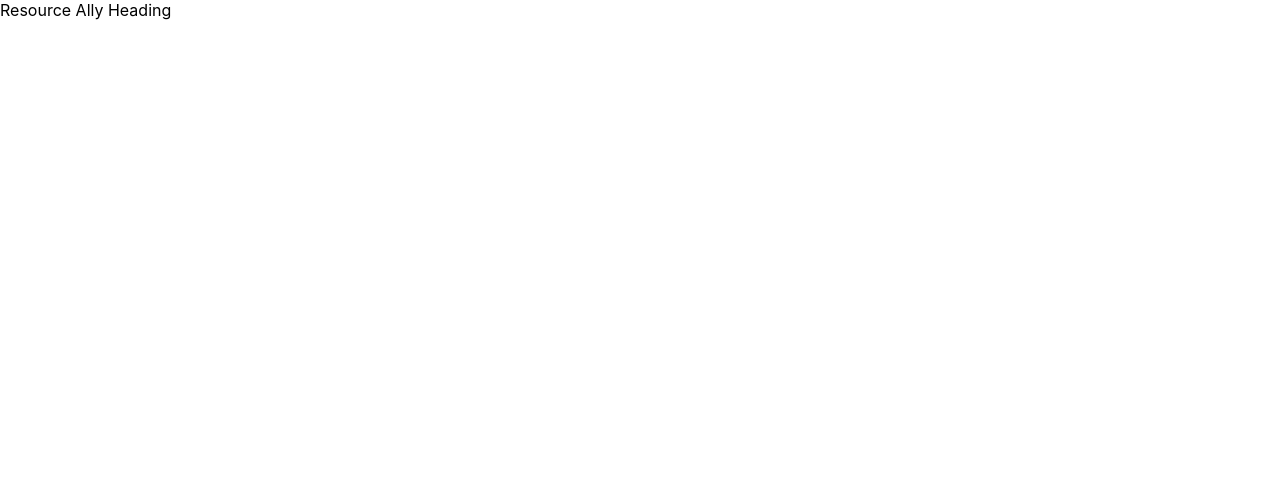
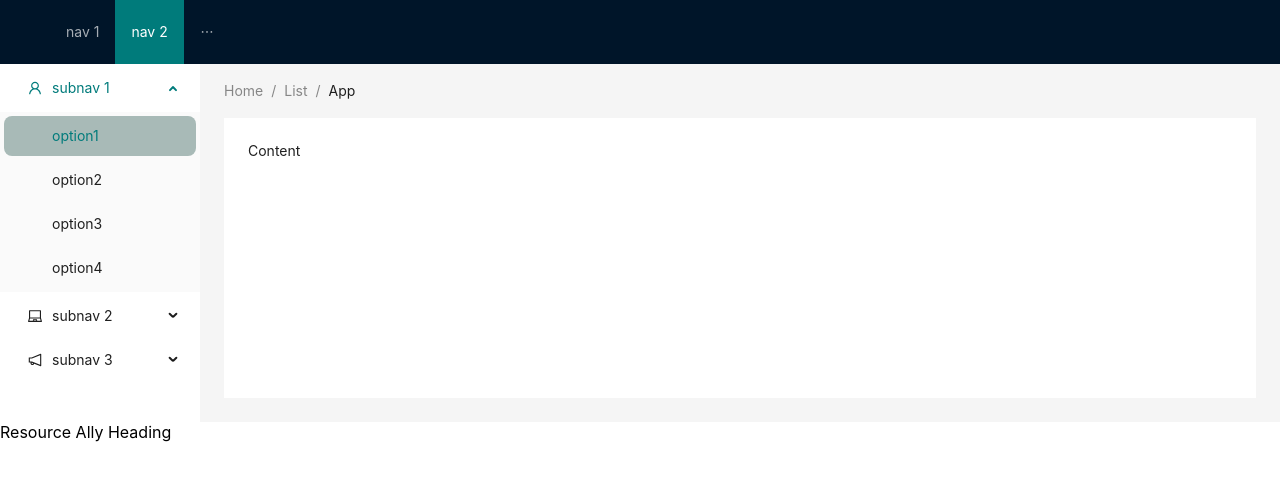
Before and after one commit to KamranAtta/wisepicks, a React (Create React App) app: page / in a window 1280 px wide. Shown: the top 480 px of the page. Built offline with nearby package versions, Linux system fonts and the light colour scheme.

Commit message:
react router configuration

```diff
--- a/package.json
+++ b/package.json
@@ -17,6 +17,7 @@
     "react": "^18.2.0",
     "react-dom": "^18.2.0",
     "react-redux": "^8.0.5",
+    "react-router-dom": "^6.11.2",
     "react-scripts": "5.0.1",
     "typescript": "^4.8.2",
     "web-vitals": "^2.1.4"
--- a/src/App.tsx
+++ b/src/App.tsx
@@ -1,17 +1,20 @@
+import { ConfigProvider } from 'antd';
+import { Provider } from 'react-redux';
+import { BrowserRouter } from 'react-router-dom'
+
 import './App.css';
 import { theme } from './theme';
+import  Router  from './Routes'
 import { store } from './store/store';
-
-import { ConfigProvider } from 'antd';
-import { Provider } from 'react-redux';
-import Home from './views/home';
 
 function App() {
   return (
     <ConfigProvider theme={theme}>
       <Provider store={store}>
-        <Home />
-      </Provider>
+        <BrowserRouter>
+        <Router />
+        </BrowserRouter>
+        </Provider>
     </ConfigProvider>
   );
 }
--- /dev/null
+++ b/src/Routes.tsx
@@ -0,0 +1,16 @@
+import { Fragment } from 'react';
+import { Routes, Route } from 'react-router-dom';
+import Dashboard from './components/common/Dashboard'
+import Home from './views/Home';
+const Router = () => {
+  return (
+    <Fragment>
+      <Dashboard />
+      <Routes>
+        <Route path="/" element={<Home />} />
+      </Routes>
+    </Fragment>
+  );
+};
+
+export default Router;
--- /dev/null
+++ b/src/components/common/Dashboard/SideBar/index.tsx
@@ -0,0 +1,77 @@
+import React from 'react';
+import { LaptopOutlined, NotificationOutlined, UserOutlined } from '@ant-design/icons';
+import type { MenuProps,  } from 'antd';
+// eslint-disable-next-line no-duplicate-imports
+import { Breadcrumb, Layout, Menu, theme } from 'antd';
+
+const { Header, Content, Sider } = Layout;
+
+const items1: MenuProps['items'] = ['1', '2', '3'].map((key) => ({
+  key,
+  label: `nav ${key}`,
+}));
+
+const items2: MenuProps['items'] = [UserOutlined, LaptopOutlined, NotificationOutlined].map(
+  (icon, index) => {
+    const key = String(index + 1);
+
+    return {
+      key: `sub${key}`,
+      icon: React.createElement(icon),
+      label: `subnav ${key}`,
+
+      children: new Array(4).fill(null).map((_, j) => {
+        const subKey = index * 4 + j + 1;
+        return {
+          key: subKey,
+          label: `option${subKey}`,
+        };
+      }),
+    };
+  },
+);
+
+const SideBarComponent: React.FC = () => {
+  const {
+    token: { colorBgContainer },
+  } = theme.useToken();
+
+  return (
+    <Layout>
+      <Header style={{ display: 'flex', alignItems: 'center' }}>
+        <div className="demo-logo" />
+        <Menu theme="dark" mode="horizontal" defaultSelectedKeys={['2']} items={items1} />
+      </Header>
+      <Layout>
+        <Sider width={200} style={{ background: colorBgContainer }}>
+          <Menu
+            mode="inline"
+            defaultSelectedKeys={['1']}
+            defaultOpenKeys={['sub1']}
+            style={{ height: '100%', borderRight: 0 }}
+            items={items2}
+          />
+        </Sider>
+        <Layout style={{ padding: '0 24px 24px' }}>
+          <Breadcrumb style={{ margin: '16px 0' }}>
+            <Breadcrumb.Item>Home</Breadcrumb.Item>
+            <Breadcrumb.Item>List</Breadcrumb.Item>
+            <Breadcrumb.Item>App</Breadcrumb.Item>
+          </Breadcrumb>
+          <Content
+            style={{
+              padding: 24,
+              margin: 0,
+              minHeight: 280,
+              background: colorBgContainer,
+            }}
+          >
+            Content
+          </Content>
+        </Layout>
+      </Layout>
+    </Layout>
+  );
+};
+
+export default SideBarComponent;
--- /dev/null
+++ b/src/components/common/Dashboard/index.tsx
@@ -0,0 +1,7 @@
+import React from 'react';
+import SideBarComponent from './SideBar'
+export default function Dashboard() {
+  return (
+    <SideBarComponent></SideBarComponent>
+  );
+}
```
Also changed, not shown: src/components/common/Dashboard/Header/index.tsx (added), 1 other file (tests, documents, lock files or other folders).
